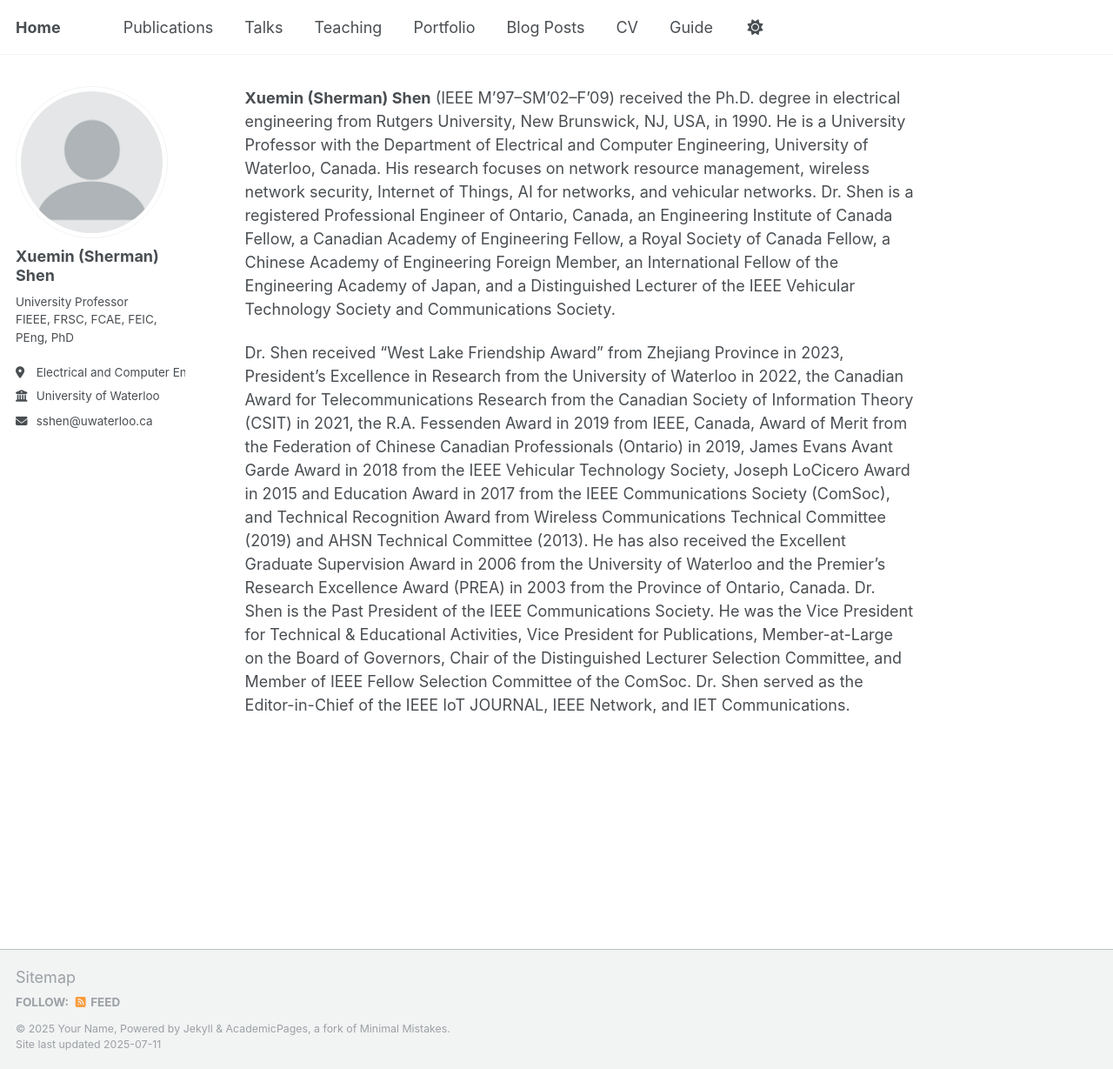
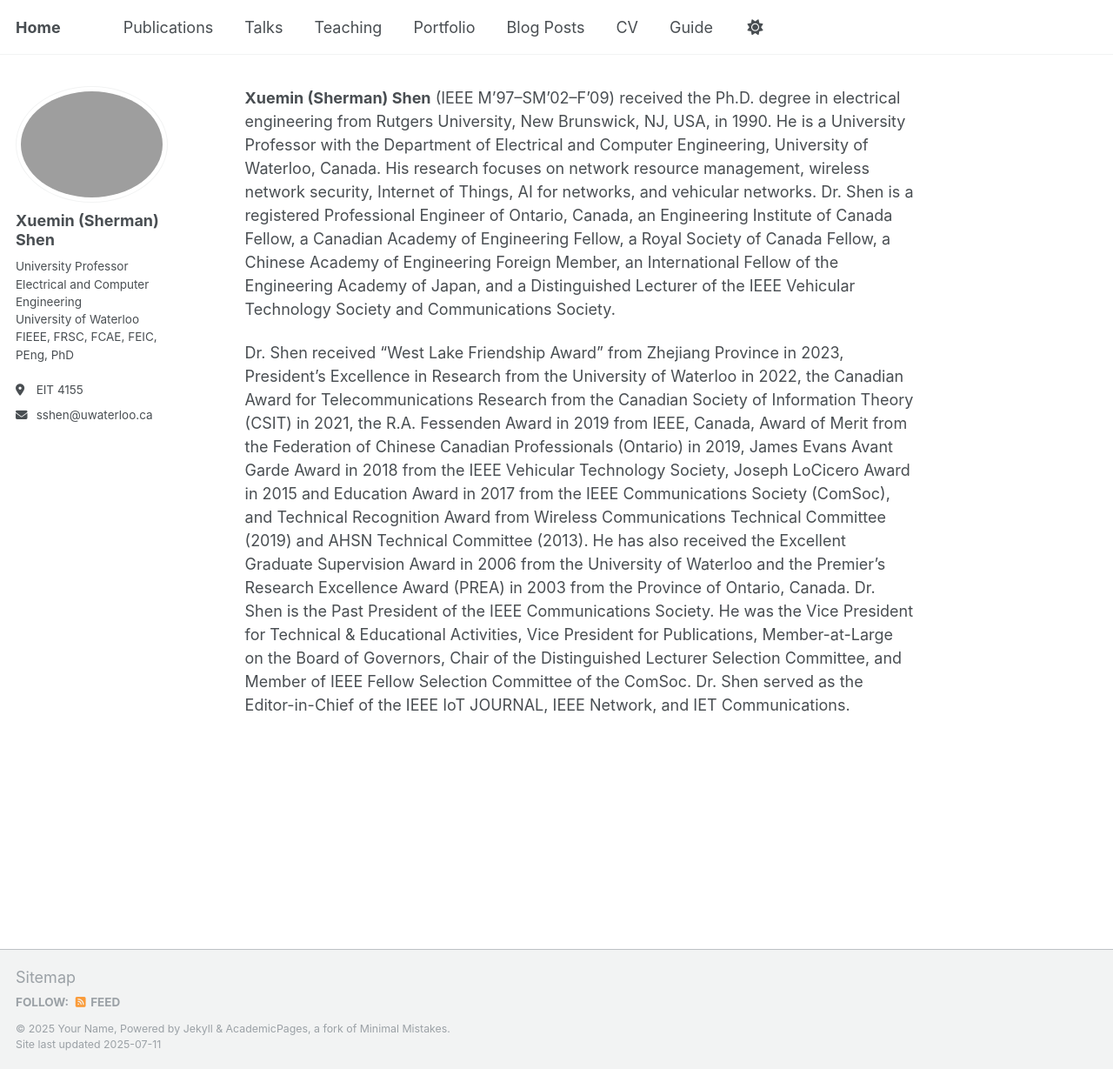
Before and after one commit to m64he/sshen, a Jekyll site: the page built from _pages/about.md, in a window 1280 px wide and 1229 px high. Shown: the whole window at 87% size. Built offline with Jekyll 4.4.1, drawn with Linux system fonts in a browser that asks for light colours; a script that is not in the unit is left out.

Commit message:
Update _config.yml

```diff
--- a/_config.yml
+++ b/_config.yml
@@ -22,12 +22,12 @@ repository               : "m64he/m64he.github.io"
 #               Additional customization can be done by editing /_includes/author-profile.html
 author:
   # Biographic information
-  avatar           : "profile.png"
+  avatar           : "sherman.jpg"
   name             : "Xuemin (Sherman) Shen"
   pronouns         : # example: "she/her"
-  bio              : "University Professor<br>FIEEE, FRSC, FCAE, FEIC, PEng, PhD"
-  location         : "Electrical and Computer Engineering"
-  employer         : "University of Waterloo"
+  bio              : "University Professor<br>Electrical and Computer Engineering<br>University of Waterloo<br>FIEEE, FRSC, FCAE, FEIC, PEng, PhD"
+  location         : "EIT 4155"
+  employer         : # "University of Waterloo"
   uri              : # URL
   email            : "sshen@uwaterloo.ca"
 
```
